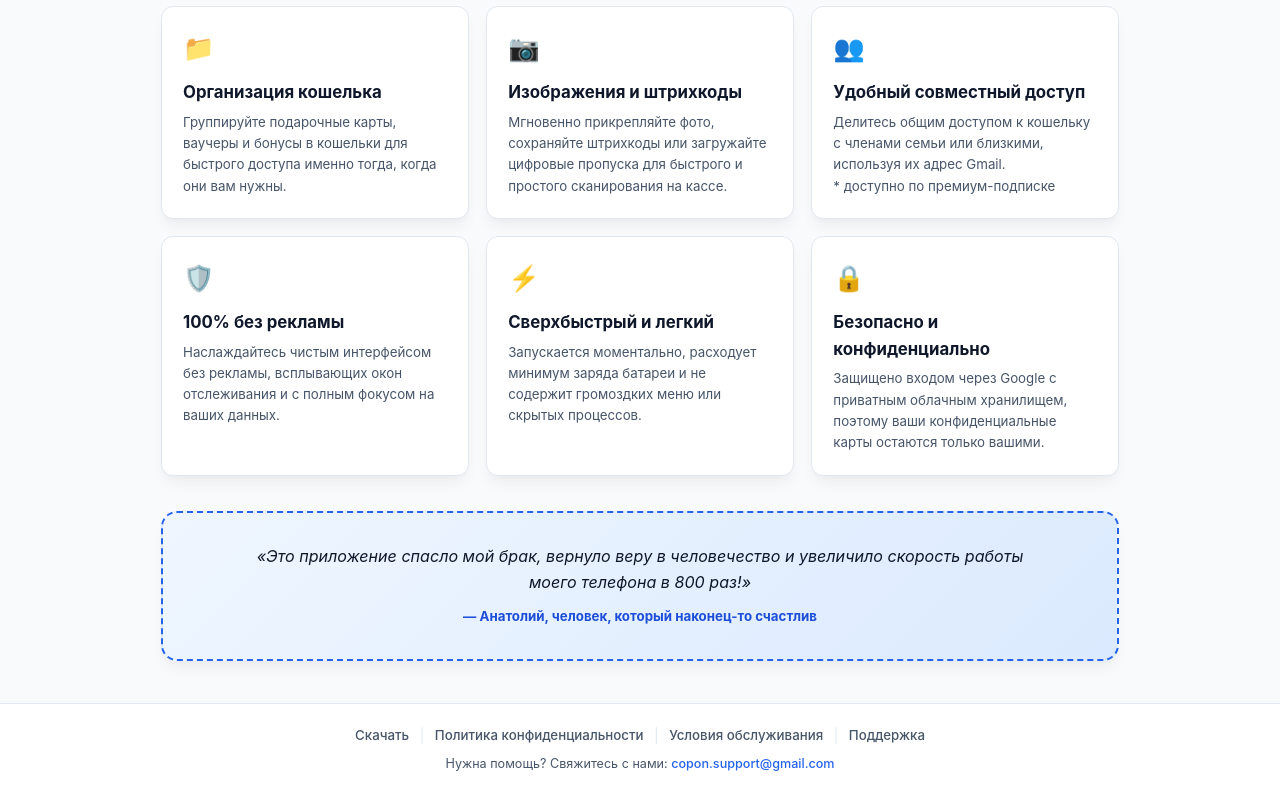
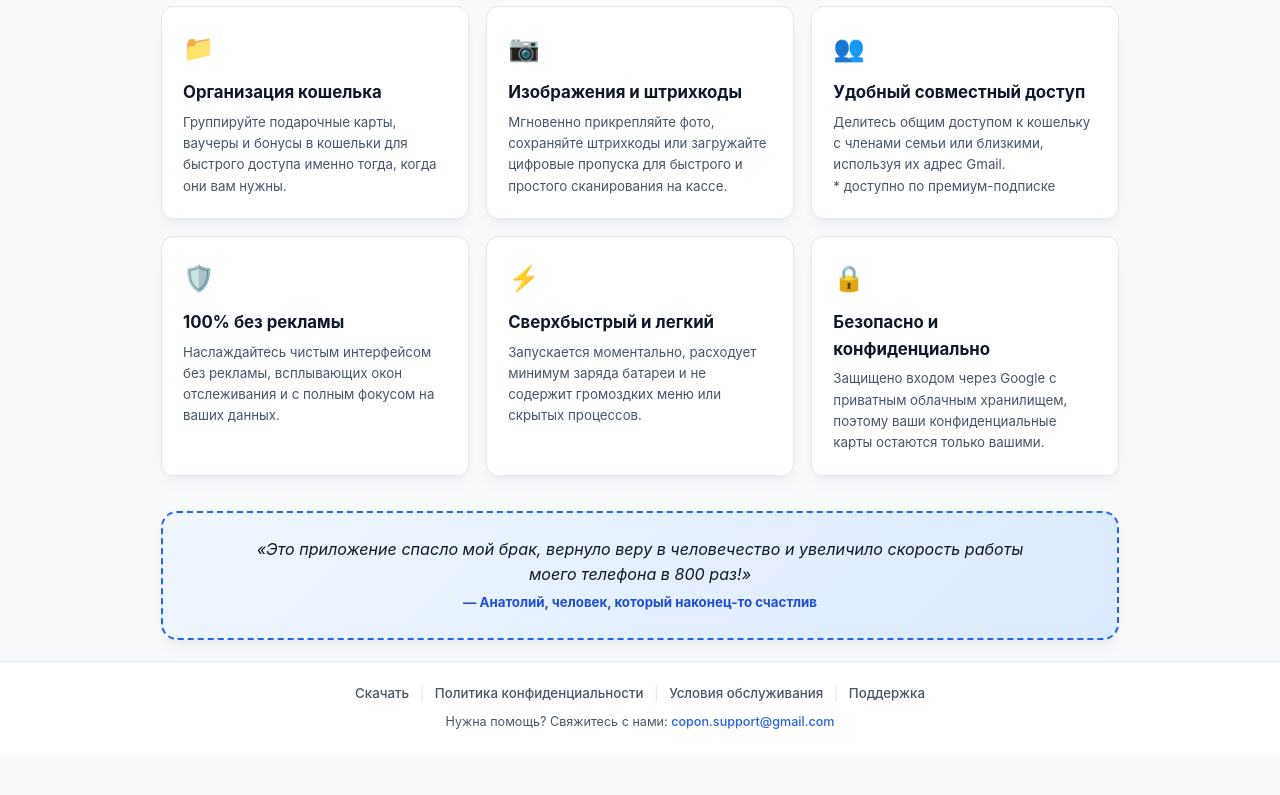
Before and after one commit to aptem-k/aptem-k.github.io, a plain HTML site: page copon/ru/index.html in a window 1280 px wide. Shown: the part 209-1004 px from the top of the page. After the commit the page ends 962 px from the top, so only its background shows below. Drawn offline with Linux system fonts and the light colour scheme.

Commit message:
Adjust padding and margin in testimonial banner
Reduced padding and margin for the testimonial banner.

```diff
--- a/copon/css/styles.css
+++ b/copon/css/styles.css
@@ -134,10 +134,10 @@ footer a:focus-visible {
   background: linear-gradient(135deg, #eff6ff 0%, #dbeafe 100%);
   border: 2px dashed var(--primary);
   border-radius: 16px;
-  padding: 2rem;
+  padding: 1.25rem;
   text-align: center;
   box-shadow: var(--shadow);
-  margin-bottom: 3rem;
+  margin-bottom: 1.5rem;
 }
 
 .testimonial-banner .badge {
@@ -166,8 +166,8 @@ footer a:focus-visible {
   font-size: 1.15rem;
   font-style: italic;
   color: var(--text-main);
-  margin-bottom: 0.75rem;
   max-width: 800px;
+  margin-bottom: 0.3rem;
 }
 
 .testimonial-banner .author {
```
